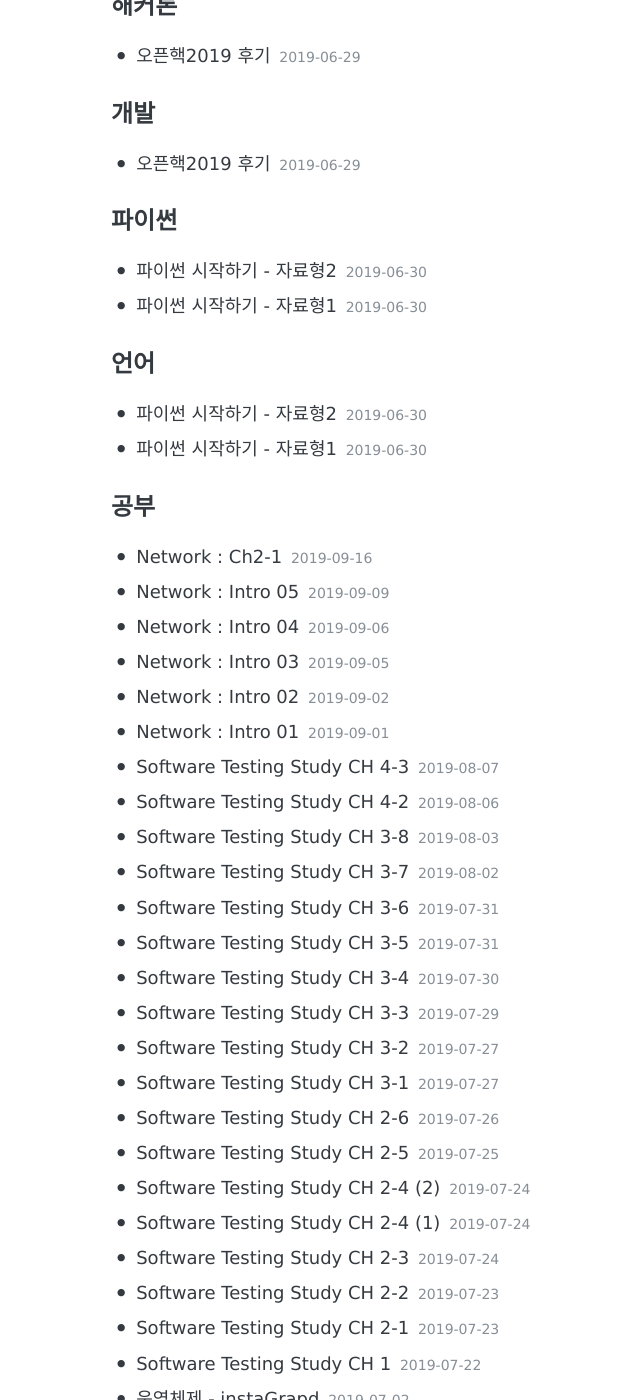
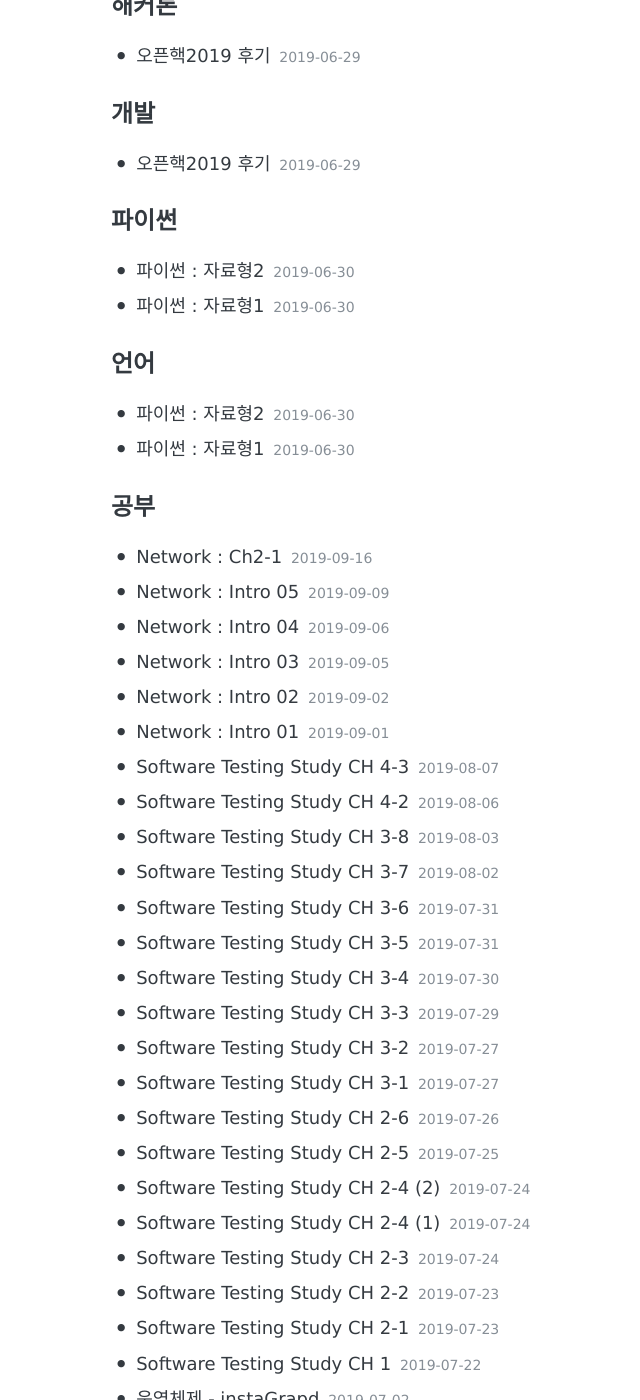
Before and after one commit to sihyungyou/sihyungyou.github.io, a Jekyll site: the page built from tags/index.html, in a window 1280 px wide and 1400 px high, scrolled down 1634 px. Shown: the whole window, without its empty margins (169-809 px from the left). Built offline with Jekyll 4.4.1, drawn with Linux system fonts in a browser that asks for light colours; some of the changed text lies outside the part shown.

Commit message:
changed name of python

```diff
--- a/_posts/2019-06-30-python-datatype1.md
+++ b/_posts/2019-06-30-python-datatype1.md
@@ -1,6 +1,6 @@
 ---
 layout: post
-title: "파이썬 시작하기 - 자료형1"
+title: "파이썬 : 자료형1"
 tags: [파이썬, 언어, 공부]
 comments: true
 ---
--- a/_posts/2019-06-30-python-datatype2.md
+++ b/_posts/2019-06-30-python-datatype2.md
@@ -1,6 +1,6 @@
 ---
 layout: post
-title: "파이썬 시작하기 - 자료형2"
+title: "파이썬 : 자료형2"
 tags: [파이썬, 언어, 공부]
 comments: true
 ---
```
